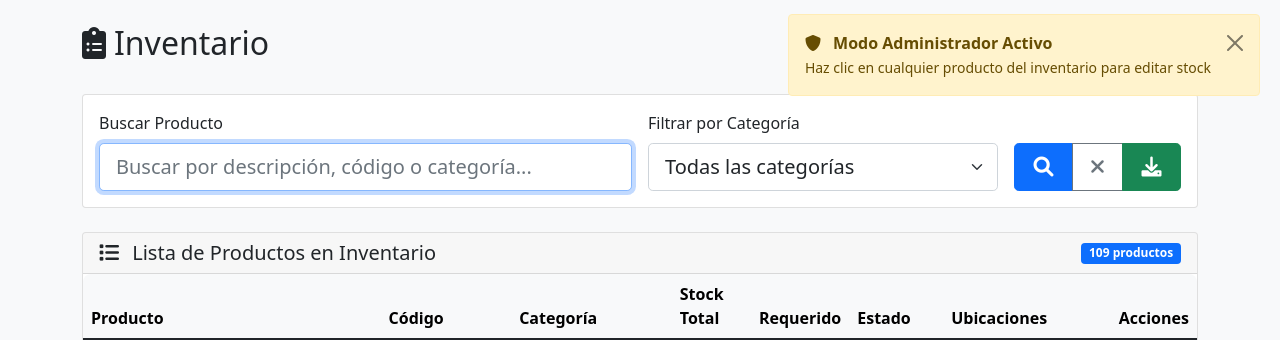
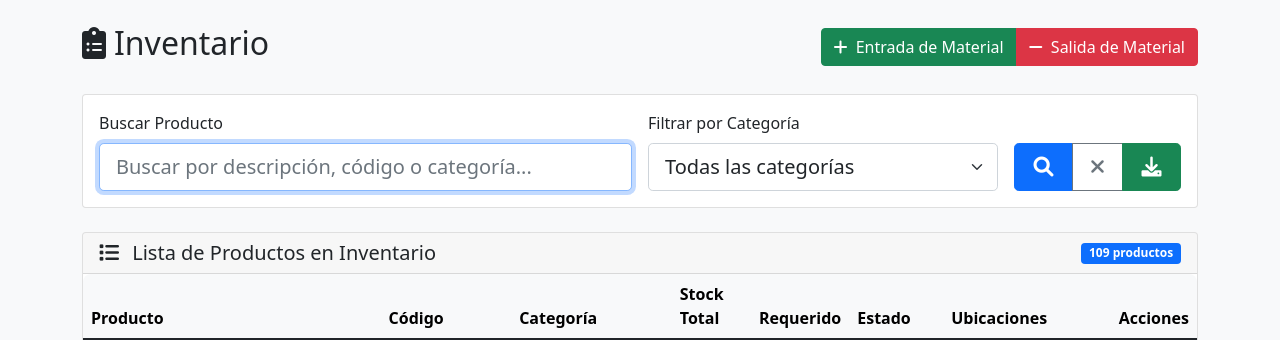
Before and after one commit to luisrlppg/inventory-PPG, a Flask app: page /inventario in a window 1280 px wide. Shown: the part 56-396 px from the top of the page. Run offline with Flask 3, Linux system fonts and the light colour scheme; a user stored in the database is signed in; data comes from the database, SQL or seed files in the repository.

Commit message:
fix: Remove floating admin mode indicator popup
- Remove persistent admin mode alert that was showing when admin is logged in
- Clean up unused CSS for admin-indicator class
- Keep admin functionality intact (navigation dropdown, clickable rows, etc.)
- Improve user experience by reducing visual clutter

```diff
--- a/templates/base.html
+++ b/templates/base.html
@@ -37,12 +37,6 @@
         .admin-row:hover {
             background-color: #fff3cd !important;
             border-left: 4px solid #ffc107;
-        }
-        .admin-indicator {
-            position: fixed;
-            top: 70px;
-            right: 20px;
-            z-index: 1000;
         }
     </style>
 </head>
@@ -107,17 +101,6 @@
 
     <!-- Main content -->
     <div class="container mt-4">
-        {% if session.admin_username %}
-        <div class="admin-indicator">
-            <div class="alert alert-warning alert-dismissible fade show" role="alert">
-                <i class="fas fa-shield-alt me-2"></i>
-                <strong>Modo Administrador Activo</strong>
-                <br><small>Haz clic en cualquier producto del inventario para editar stock</small>
-                <button type="button" class="btn-close" data-bs-dismiss="alert"></button>
-            </div>
-        </div>
-        {% endif %}
-
         {% with messages = get_flashed_messages(with_categories=true) %}
             {% if messages %}
                 {% for category, message in messages %}
```
